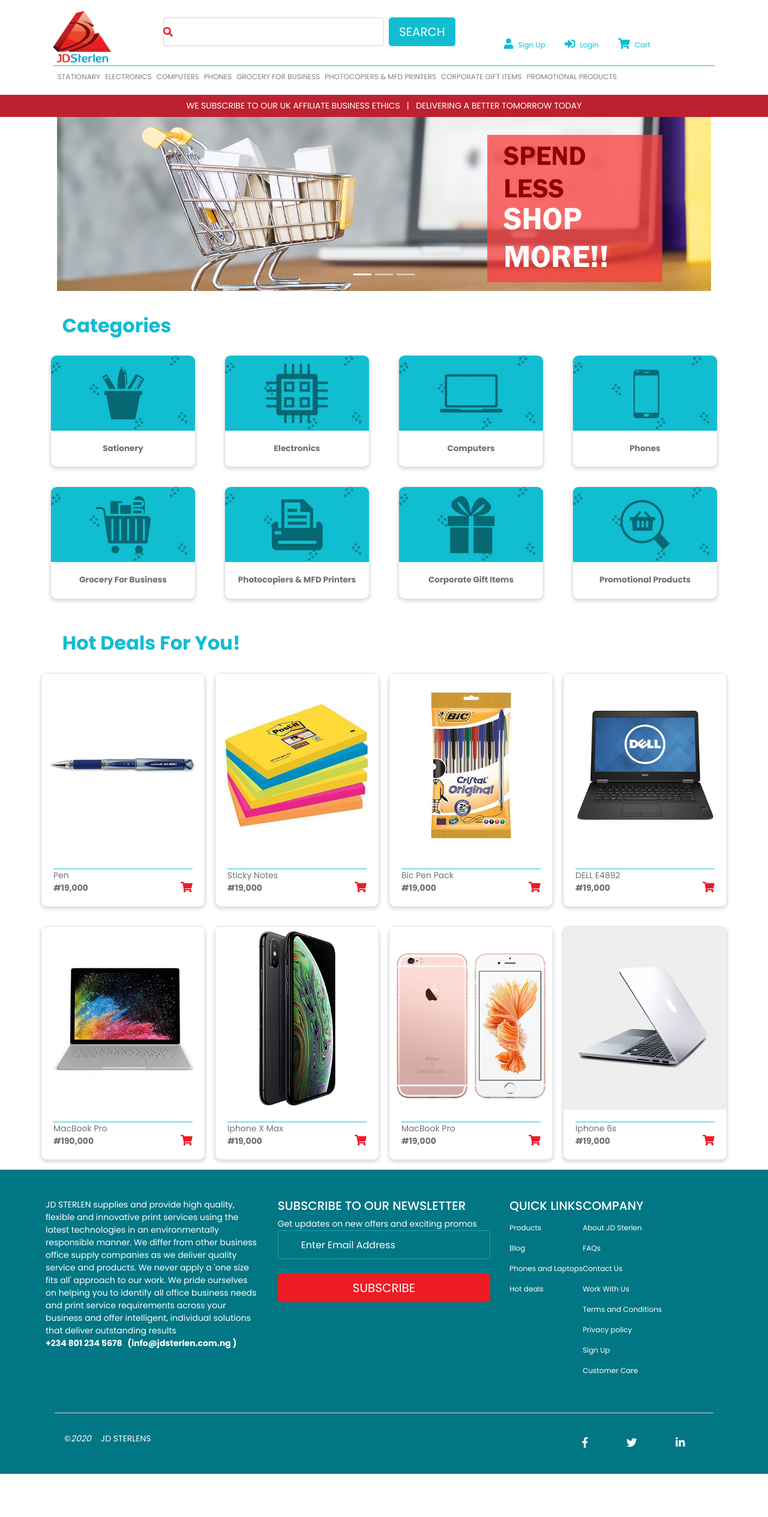
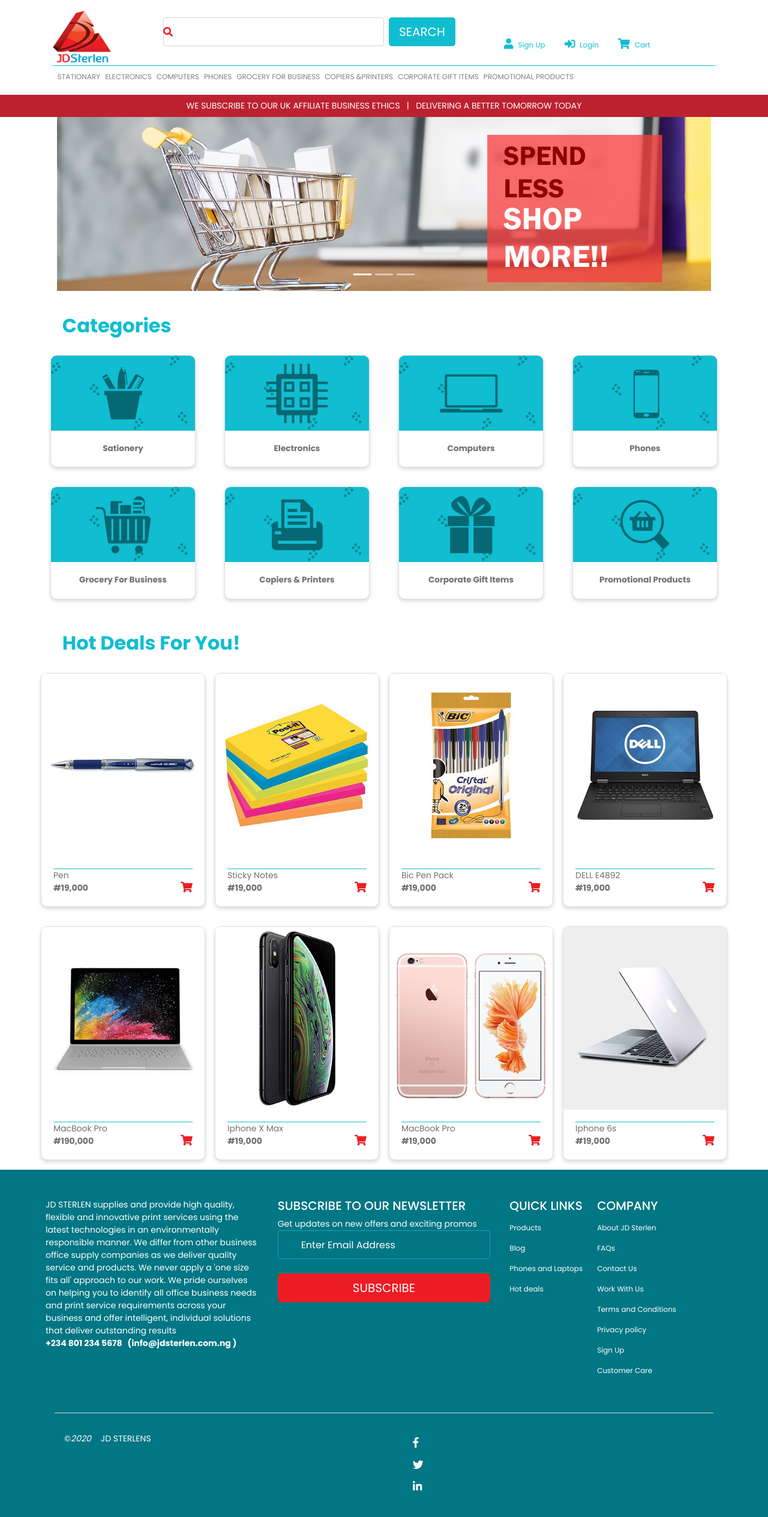
Before and after one commit to XownSolutionsLimited/jdsterlins, a PHP site: page / in a window 1280 px wide. Shown: the whole page at 60% size. Before the commit the page ends 2457 px from the top, so only its background shows below. Run offline with PHP 8.4, Linux system fonts and the light colour scheme; some libraries are stand-ins or nearby versions.

Commit message:
fix footer

```diff
--- a/header.html
+++ b/header.html
@@ -24,7 +24,7 @@
 
 		    <!----brand and search---->
 		<div class='d-flex flex-wrap col-12 head'>
-			<div class='d-flex flex-wrap justify-content-start col-2'><a class="navbar-brand" href="index.html"
+			<div class='d-flex flex-wrap justify-content-start col-2'><a class="navbar-brand" href="index.php"
 				><img src="img/logo.png"
 			  /></a>
 			</div>
@@ -99,7 +99,7 @@
 				<a class="nav-link " href="#" >Grocery for Business</a>
 			  </li>
 			  <li class=" nav-item">
-				<a class="nav-link " href="#" >Photocopiers & MFD Printers</a>
+				<a class="nav-link " href="#" >Copiers &Printers</a>
 			  </li>
 			  <li class=" nav-item">
 				<a class="nav-link " href="#" >Corporate Gift Items</a>
--- a/index.php
+++ b/index.php
@@ -98,7 +98,7 @@
 					<img class="card-img-top" src="img/Printers1.png">
 					<div class="card-body">
 
-						<a href="#"></a><p class="card-text printer">Photocopiers & MFD Printers</p></a>
+						<a href="#"></a><p class="card-text printer">Copiers & Printers</p></a>
 					</div>
 				</div>
 			</div>
@@ -239,7 +239,7 @@
 				<div class="container-fluid ">
 					<div class="row">
 
-					<div class="col-4">
+					<div class="col-md-4 col-sm-12">
 					<p>JD STERLEN supplies and provide high quality,
 						flexible and innovative print services using the latest technologies in an environmentally
 						 responsible manner. We differ from other business office supply companies as we deliver
@@ -252,7 +252,7 @@
 					<p style="font-weight: bold;">+234 801 234 5678  &nbsp;&nbsp;(info@jdsterlen.com.ng )</p>
 
 					</div>
-				<div class="col-4">
+				<div class="col-md-4 col-sm-12">
 
 					<h5> SUBSCRIBE TO OUR NEWSLETTER</h5>
 
@@ -265,8 +265,8 @@
 						  </button>
 					</div>
 				</div>
-				<div class="col-4 d-flex">
-					<div>
+				<div class="col-md-4 col-sm-12 d-flex">
+					<div class="pr-4">
 						<h5 class="mb-2">QUICK LINKS</h5>
 						<ul class="navbar-nav">
 							<li class=" nav-item">
@@ -321,11 +321,12 @@
 			</div>
 				<div class="d-flex flex-wrap col-12">
 					<hr class="light-100">
+			<div class="col-6">
+					<p >&copy;<i id="year"></i>JD STERLENS</p>
+</div>
 
-					<p class="col-6">&copy;<i id="year"></i>JD STERLENS</p>
-
-
-					<ul class="navbar-nav col-6  d-flex flex-wrap flex-row justify-content-end">
+					<ul class="navbar-nav d-flex flex-wrap  col-6
+					 justify-content-end">
 						<li class=" nav-item">
 							<a class="nav-link " href="" ><i class="icon fab fa-facebook-f"></i></a>
 						  </li>
--- a/style.css
+++ b/style.css
@@ -355,8 +355,11 @@ hr.light-100 {
   } */
 }
 @media (max-width: 576px) {
-  p{
-    font-size:7px;
+  p,input::placeholder,.nav-link,.icon{
+    font-size:10px;
+  }
+  h5,.btn-lg{
+    font-size: 12px;
   }
   .carousel-caption {
     top: 40%;
@@ -510,6 +513,7 @@ margin: 1%;
   padding-left:2px;
   padding-right:2px'
 } */
+
 .vision p{
   font-size:14px;
 }
@@ -520,7 +524,7 @@ margin: 1%;
 .mid p,.btn-lg{
   font-size:14px !important;
 }
-.nav-link,p{
+.nav-link,p,input::placeholder{
   font-size: 10px;
 }
 h5{
```
